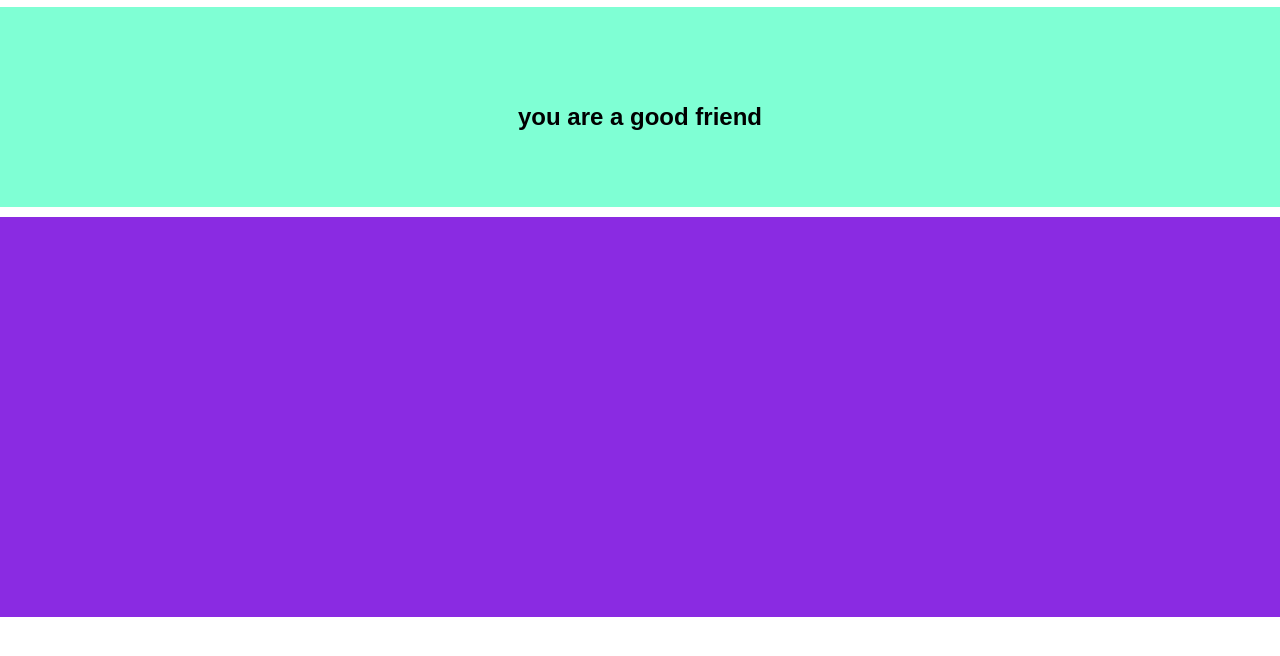
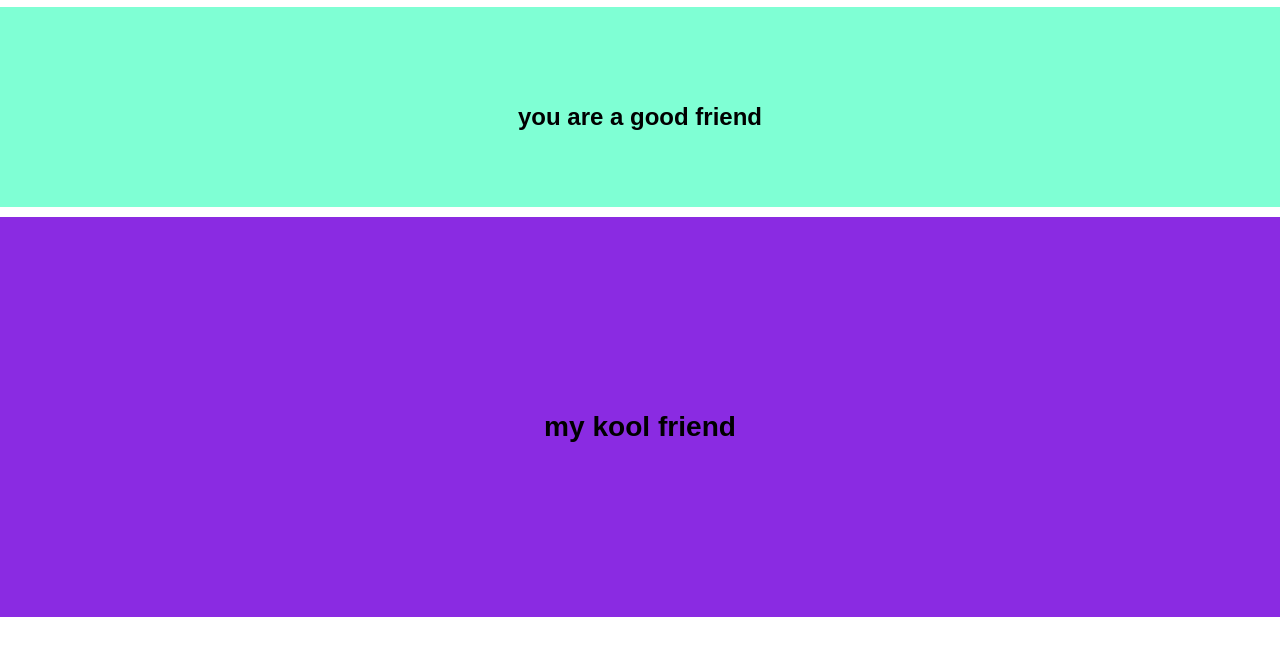
Before and after one commit to Ehoida-Ehi/Git-bash-repo-asignment, a plain HTML site: page index.html in a window 1280 px wide. Shown: the part 96-752 px from the top of the page. Drawn offline with Linux system fonts and the light colour scheme.

Commit message:
added text for container-c

```diff
--- a/index.html
+++ b/index.html
@@ -24,7 +24,7 @@
     </div>
 
     <div class="container-c" >
-
+    <h3>my kool friend</h3>
     </div>
 
 
```
